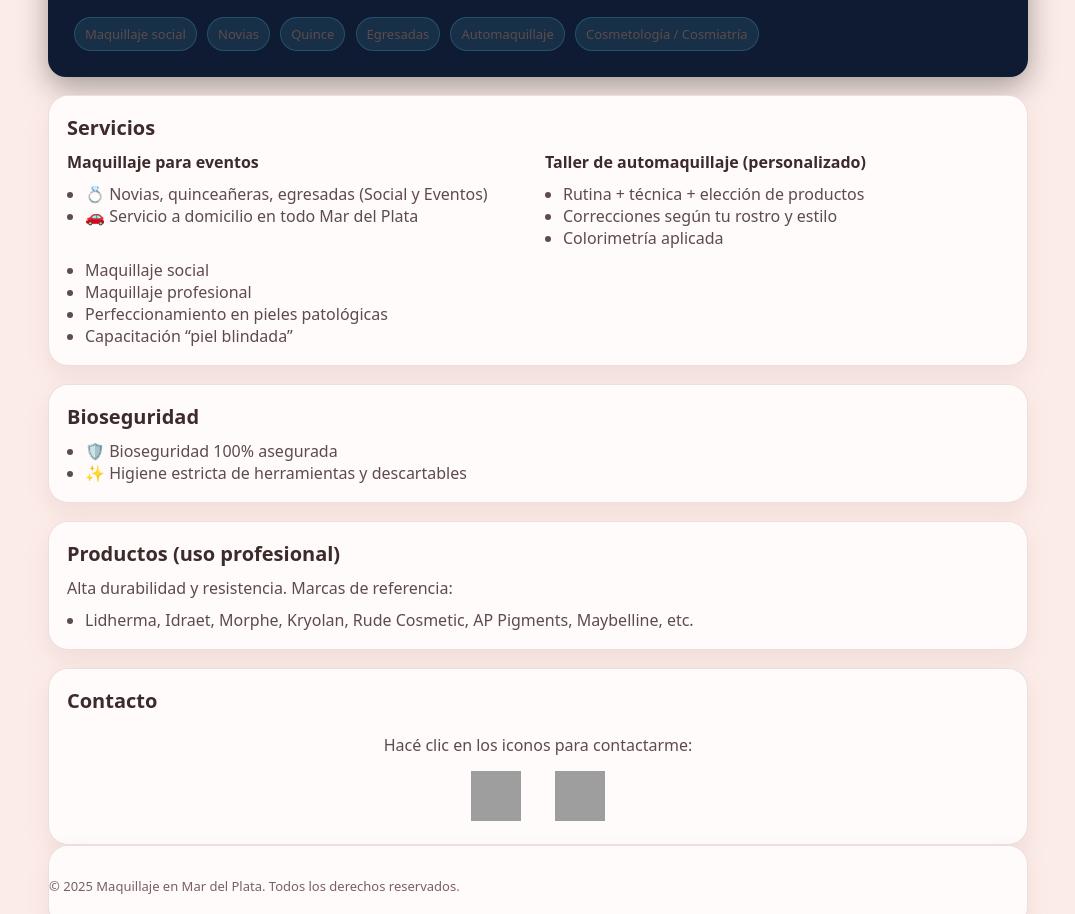
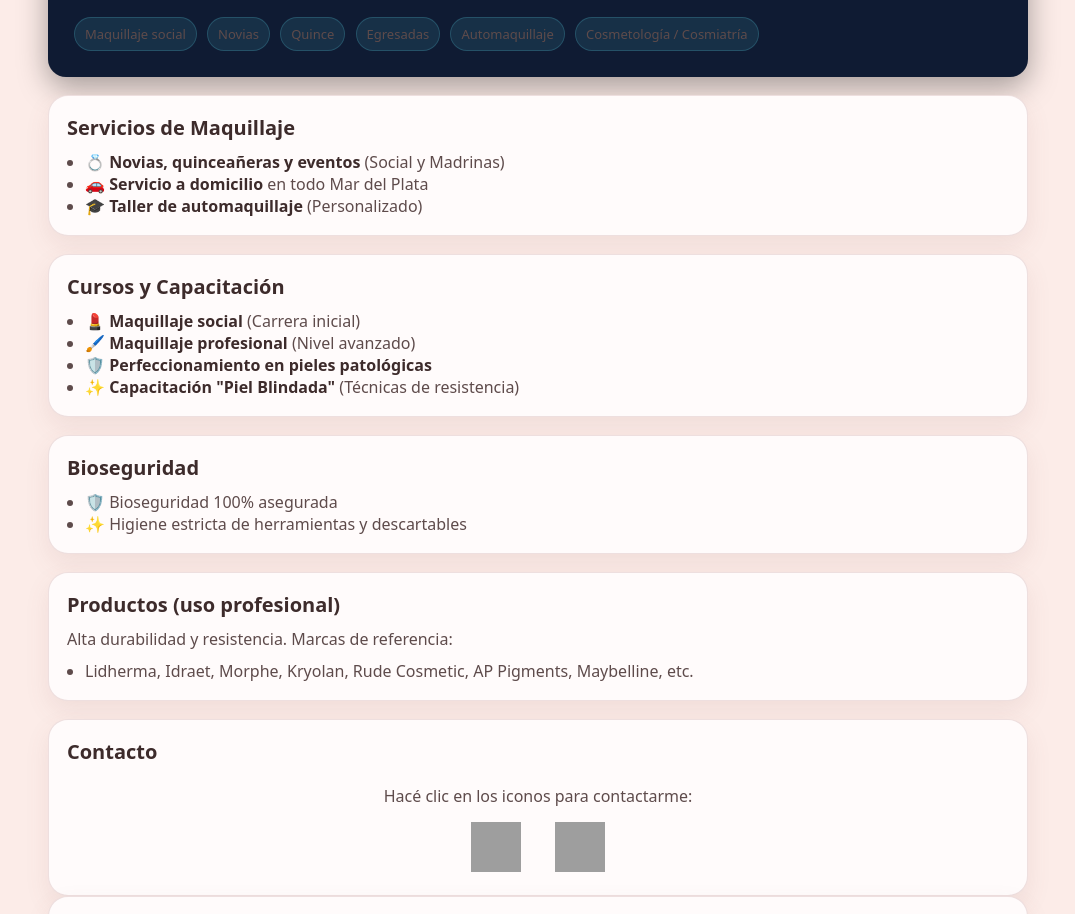
Before and after one commit to JorgelinaRuppel/Maquillaje---Mar-del-Plata, a plain HTML site: page index.html in a window 1280 px wide. Shown: the part 1024-1938 px from the top of the page, without its empty margins (102-1177 px from the left). Drawn offline with Linux system fonts and the light colour scheme; grey boxes are pictures that could not be loaded.

Commit message:
crear nueva seccion de capacitacion

```diff
--- a/index.html
+++ b/index.html
@@ -131,29 +131,21 @@
     </div>
 
    <section id="servicios">
-      <h2>Servicios</h2>
-      <div class="grid">
-        <div>
-          <strong>Maquillaje para eventos</strong>
+    <h2>Servicios de Maquillaje</h2>
     <ul>
-            <li>💍 Novias, quinceañeras, egresadas (Social y Eventos)</li>
-            <li>🚗 Servicio a domicilio en todo Mar del Plata</li>
+      <li>💍 <strong>Novias, quinceañeras y eventos</strong> (Social y Madrinas)</li>
+      <li>🚗 <strong>Servicio a domicilio</strong> en todo Mar del Plata</li>
+      <li>🎓 <strong>Taller de automaquillaje</strong> (Personalizado)</li>
     </ul>
-        </div>
-        <div>
-          <strong>Taller de automaquillaje (personalizado)</strong>
+  </section>
+
+  <section id="capacitacion">
+    <h2>Cursos y Capacitación</h2>
     <ul>
-            <li>Rutina + técnica + elección de productos</li>
-            <li>Correcciones según tu rostro y estilo</li>
-            <li>Colorimetría aplicada</li>
-          </ul>
-        </div>
-      </div>
-      <ul>
-        <li>Maquillaje social</li>
-        <li>Maquillaje profesional</li>
-        <li>Perfeccionamiento en pieles patológicas</li>
-        <li>Capacitación “piel blindada”</li>
+      <li>💄 <strong>Maquillaje social</strong> (Carrera inicial)</li>
+      <li>🖌️ <strong>Maquillaje profesional</strong> (Nivel avanzado)</li>
+      <li>🛡️ <strong>Perfeccionamiento en pieles patológicas</strong></li>
+      <li>✨ <strong>Capacitación "Piel Blindada"</strong> (Técnicas de resistencia)</li>
     </ul>
   </section>
 
```
Lines whose indentation alone changed are shown as unchanged.
